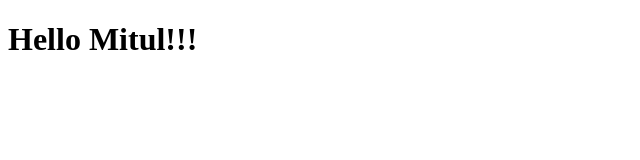
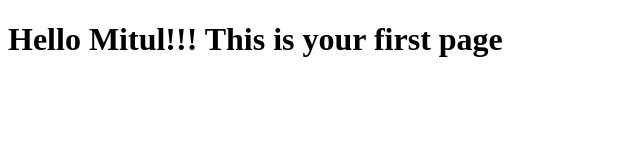
Before and after one commit to mituljpatel31/html-course, a plain HTML site: page site/index.html in a window 1280 px wide. Shown: the whole page, without its empty margins (0-640 px from the left). Drawn offline with Linux system fonts and the light colour scheme.

Commit message:
Small addition to our page content

```diff
--- a/site/index.html
+++ b/site/index.html
@@ -5,6 +5,6 @@
     <title>Hello Coursera</title>
   </head>
   <body>
-<h1>Hello Mitul!!!</h1>
+<h1>Hello Mitul!!! This is your first page</h1>
   </body>
 </html>
```
